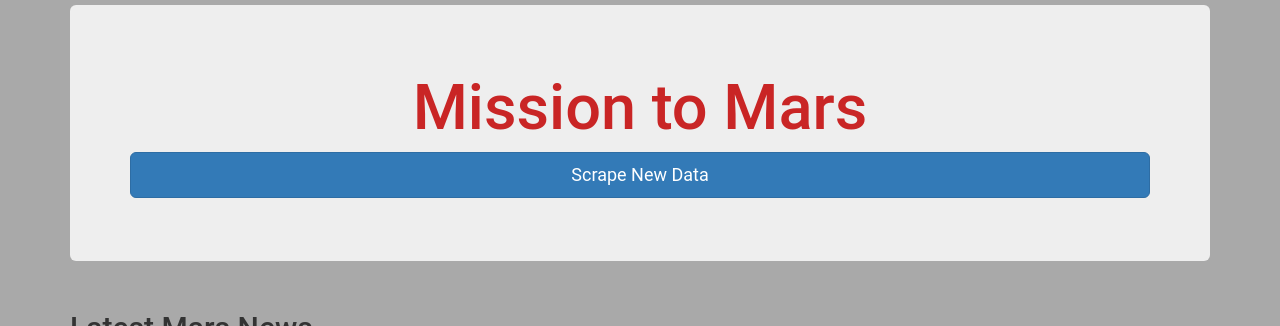
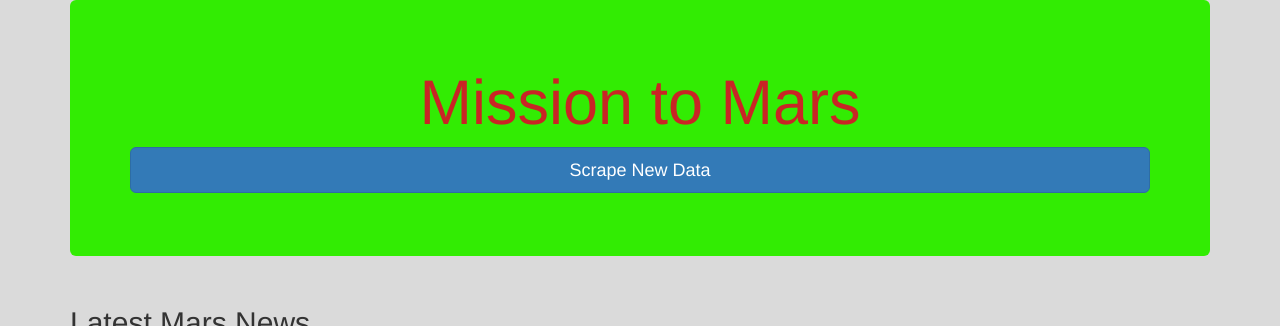
Before and after one commit to jbenasuli/Mission-to-Mars, a Flask app: page / in a window 1280 px wide. Shown: the top 326 px of the page. Run offline with Flask 2, Linux system fonts and the light colour scheme; data that the repository does not hold is empty; some libraries are stand-ins or nearby versions.

Commit message:
update index for final commit

```diff
--- a/Mars_Scraping/templates/index.html
+++ b/Mars_Scraping/templates/index.html
@@ -9,12 +9,14 @@
       rel="stylesheet"
       href="https://maxcdn.bootstrapcdn.com/bootstrap/3.3.7/css/bootstrap.min.css"
     />
-    <link rel="stylesheet" href="static/css/style.css">
+    <!-- <link rel="stylesheet"
+    type="text/css"
+    href="/Users/jamesbenasuli/Desktop/Classwork/Mission-to-Mars/Mars_Scraping/templates/static/css/style.css"> -->
   </head>
-  <body>
+  <body style="background-color: rgb(218, 218, 218);">
     <div class="container">
       <!-- Add Jumbotron to Header -->
-      <div class="jumbotron text-center">
+      <div class="jumbotron text-center" style="background-color: rgb(50, 236, 3);">
         <h1 style="color: #c92525;">Mission to Mars</h1>
         <!-- Add a button to activate scraping script- !modify to span parent element! -->
         <p><a class="btn btn-primary btn-lg btn-block" href="/scrape" role="button">Scrape New Data</a></p>
```
